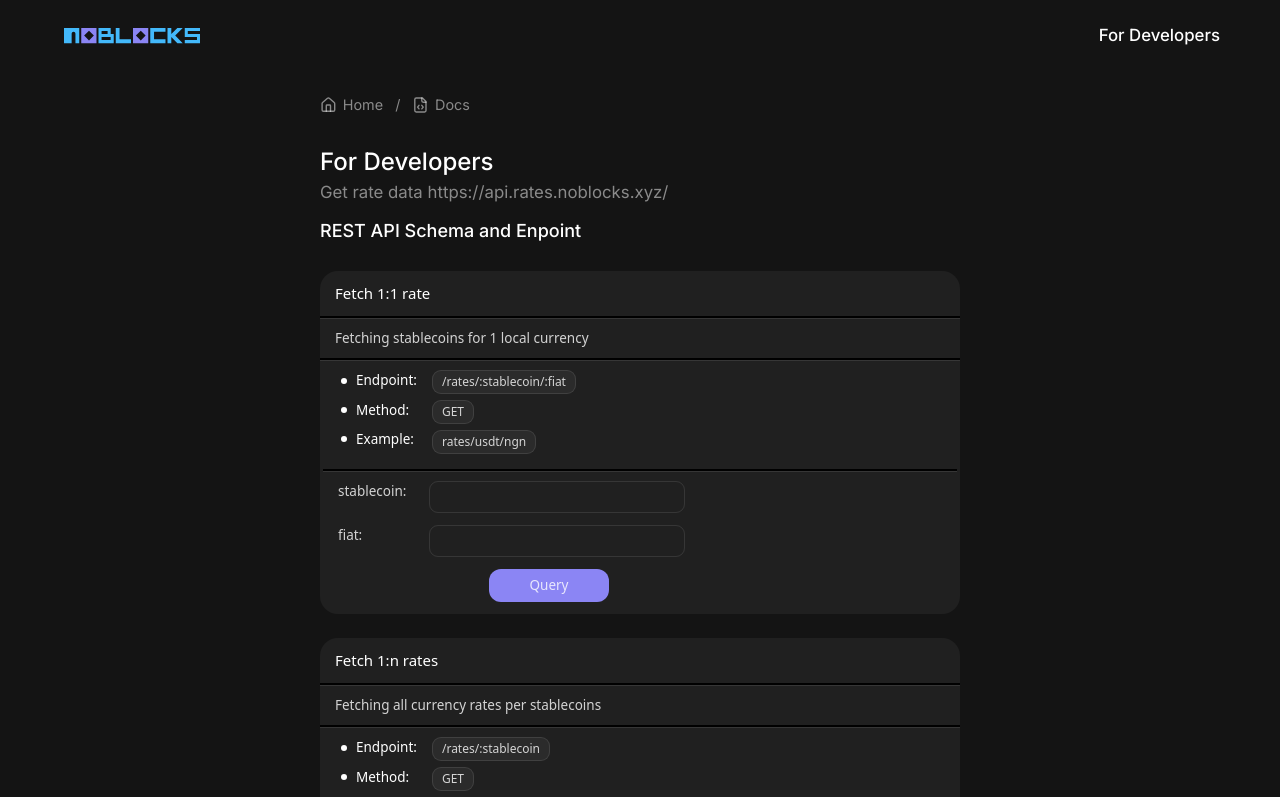
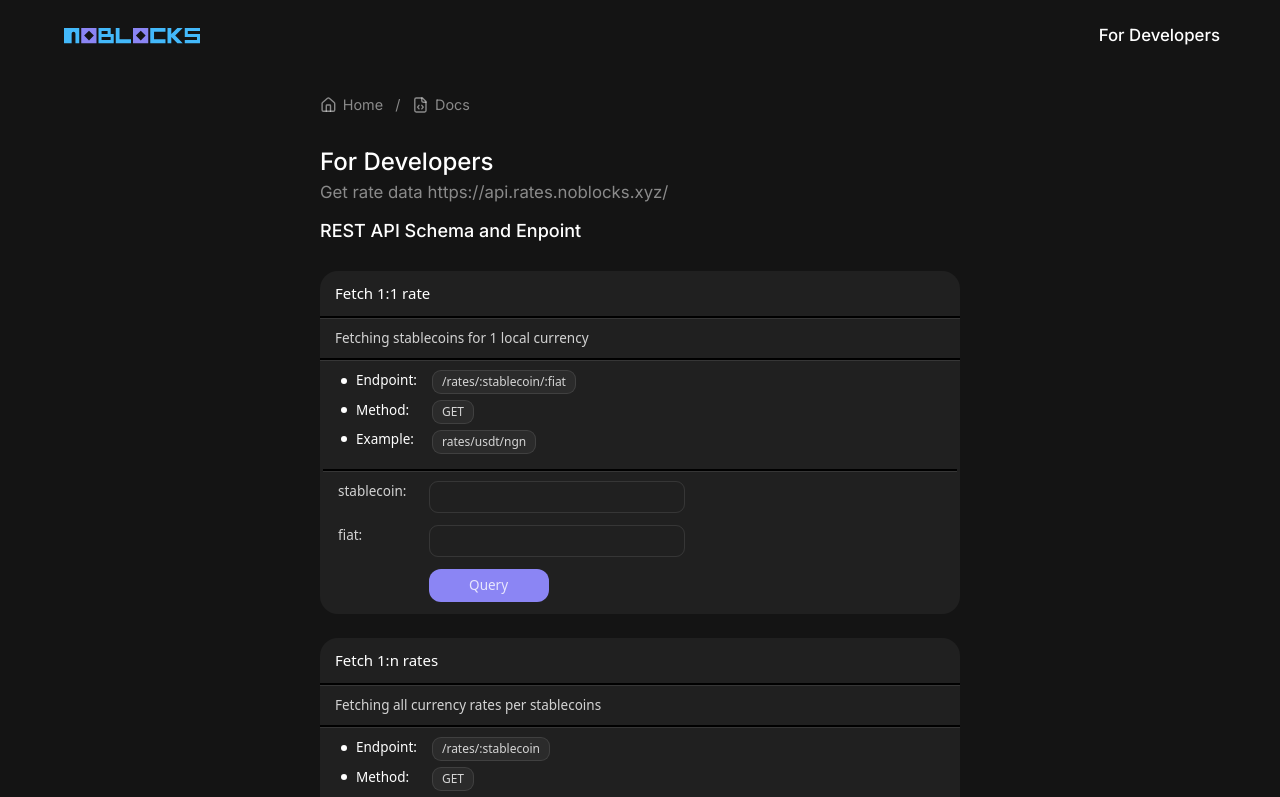
Before and after one commit to paycrest/stablecoin-rates-UI, a Next.js app: page /developers in a window 1280 px wide. Shown: the top 797 px of the page. Built offline with nearby package versions, Linux system fonts and the light colour scheme.

Commit message:
fix: developer page

```diff
--- a/src/components/EndpointInteraction.tsx
+++ b/src/components/EndpointInteraction.tsx
@@ -154,7 +154,7 @@ export const EndpointInteraction: React.FC<EndpointInteractionProps> = ({
             ))}
 
             <button
-              className="ml-[25%] height-[4.4rem] bg-button flex items-center justify-center gap-2 px-2 py-2 !rounded-[1rem] hover:bg-[#3C3C3E] transition-colors max-w-[10rem] !w-screen cursor-pointer"
+              className="ml-[25%] md:ml-[15%] height-[4.4rem] bg-button flex items-center justify-center gap-2 px-2 py-2 !rounded-[1rem] hover:bg-[#3C3C3E] transition-colors max-w-[10rem] !w-screen cursor-pointer"
               onClick={() => queryEndpoint()}
               disabled={loading}
             >
```
